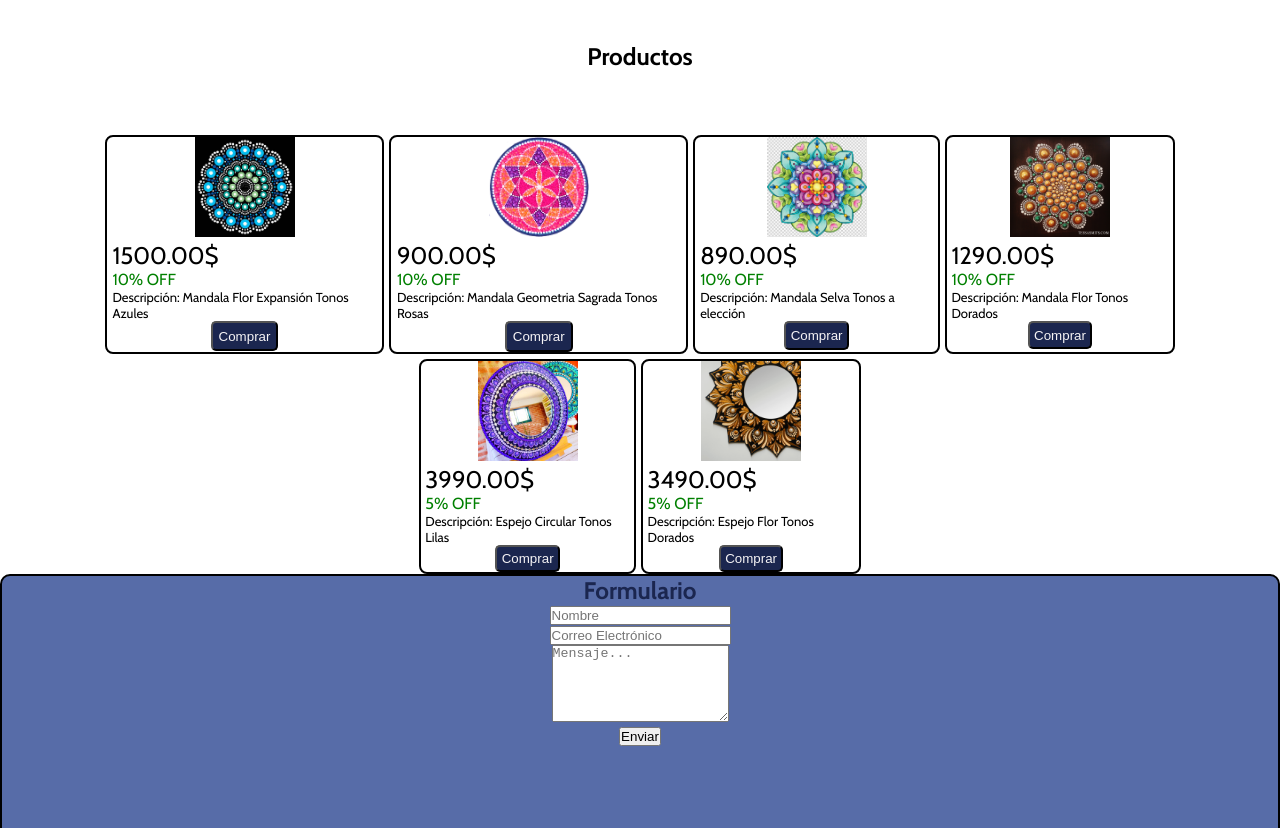
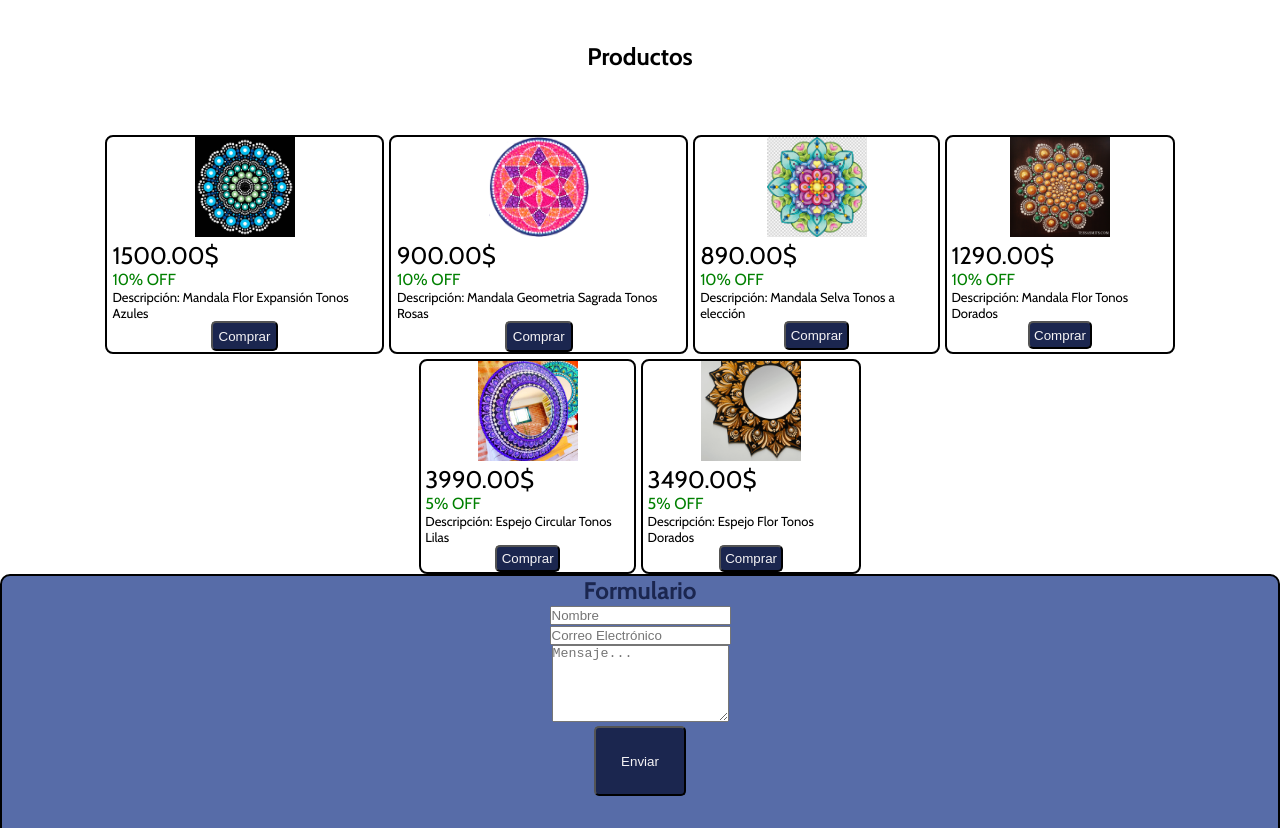
Before and after one commit to antonyperalta-hug/Preentrega_FrontEnd, a plain HTML site: page index.html in a window 1280 px wide. Shown: the part 124-952 px from the top of the page. Drawn offline with nearby package versions, Linux system fonts and the light colour scheme.

Commit message:
Adecuación estilos
Cambio color en header, formulario y estilo del boton enviar del form

```diff
--- a/index.html
+++ b/index.html
@@ -81,7 +81,7 @@
                 <input type="text" name="nombre" id="nombre" placeholder="Nombre"> <br>
                 <input type="email" name="mail" id="mail" placeholder="Correo Electrónico"> <br>
                 <textarea rows="5" name="mensaje" id="mensaje" placeholder="Mensaje..."></textarea> <br>
-                <input type="button" value="Enviar">
+                <button class="btn-item">Enviar</button>
             </form>
         </section>
         <section></section>
```
